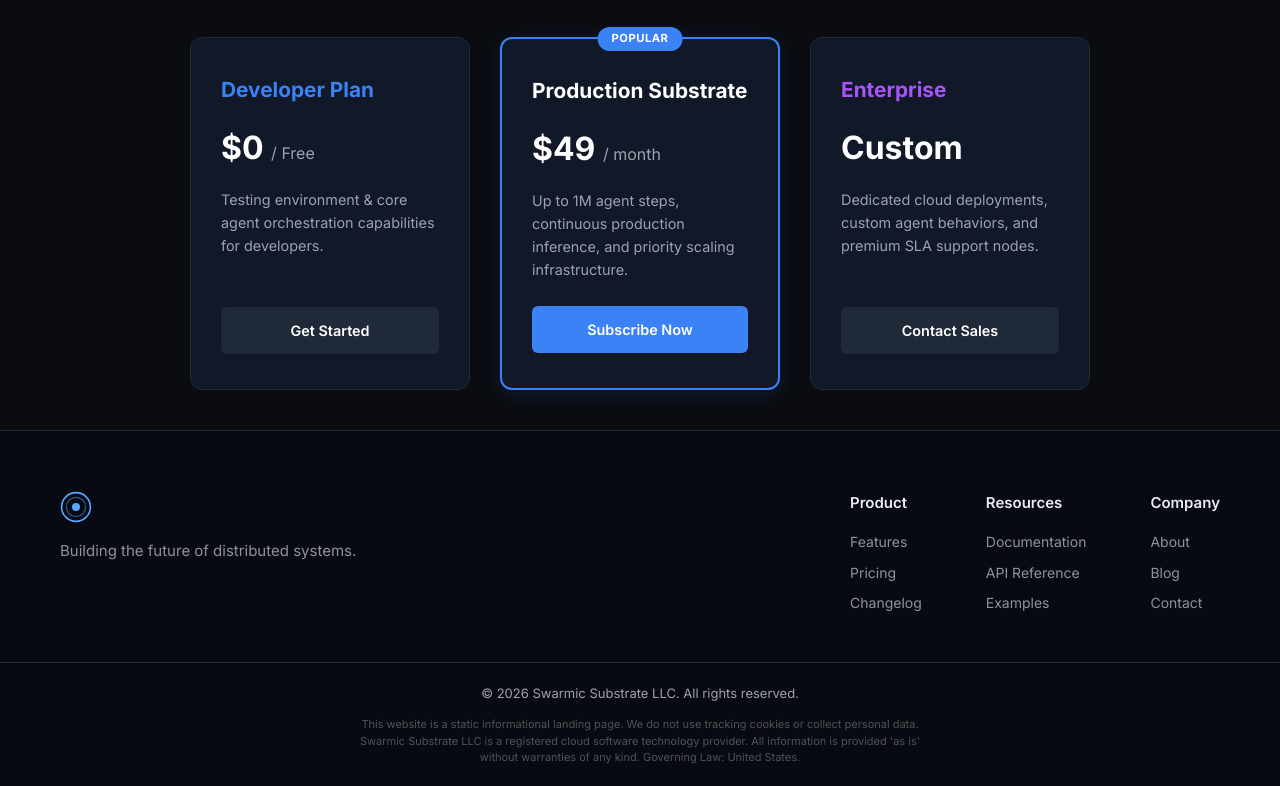
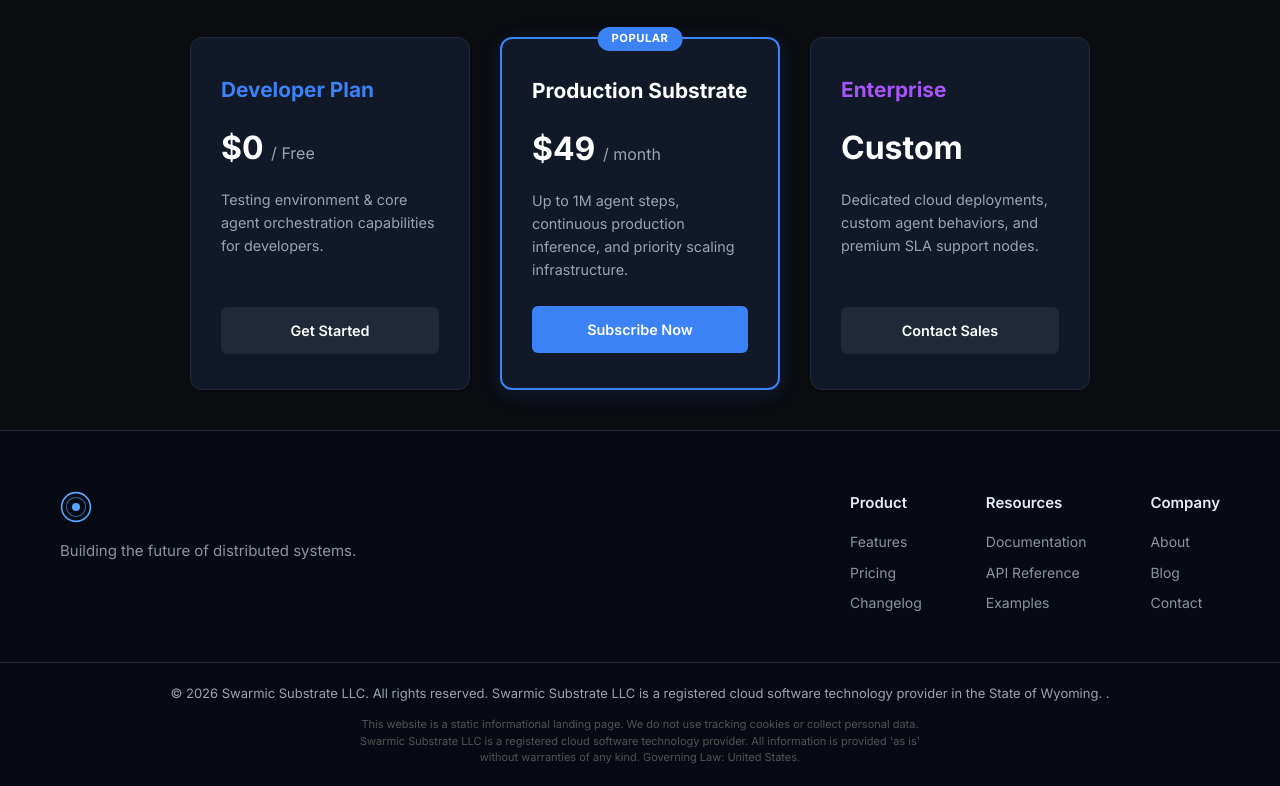
Before and after one commit to swarmicsubstrate/swarmic-substrate-landing, a website built with Vite: page index.html in a window 1280 px wide. Shown: the part 3435-4221 px from the top of the page. Built offline with nearby package versions, Linux system fonts and the light colour scheme.

Commit message:
Update footer with additional company information
Added a note about Swarmic Substrate LLC being a registered cloud software technology provider in Wyoming.

```diff
--- a/index.html
+++ b/index.html
@@ -286,7 +286,9 @@
 </div>
 
 <div class="footer-bottom" style="display: flex; flex-direction: column; align-items: center; text-align: center; width: 100%; padding-top: 20px; border-top: 1px solid #1f2937; margin-top: 40px;">
-<p style="margin: 0; font-family: 'Inter', sans-serif; color: #9ca3af;">&copy; 2026 Swarmic Substrate LLC. All rights reserved.</p>
+<p style="margin: 0; font-family: 'Inter', sans-serif; color: #9ca3af;">&copy; 2026 Swarmic Substrate LLC. All rights reserved. Swarmic Substrate LLC is a registered cloud software technology provider in the State of Wyoming.
+
+.</p>
 <p style="color: #525252; font-size: 11px; margin-top: 12px; max-width: 600px; line-height: 1.5; font-family: 'Inter', sans-serif; padding: 0 20px;">This website is a static informational landing page. We do not use tracking cookies or collect personal data. Swarmic Substrate LLC is a registered cloud software technology provider. All information is provided 'as is' without warranties of any kind. Governing Law: United States.</p>
 </div>
 </footer>
```
